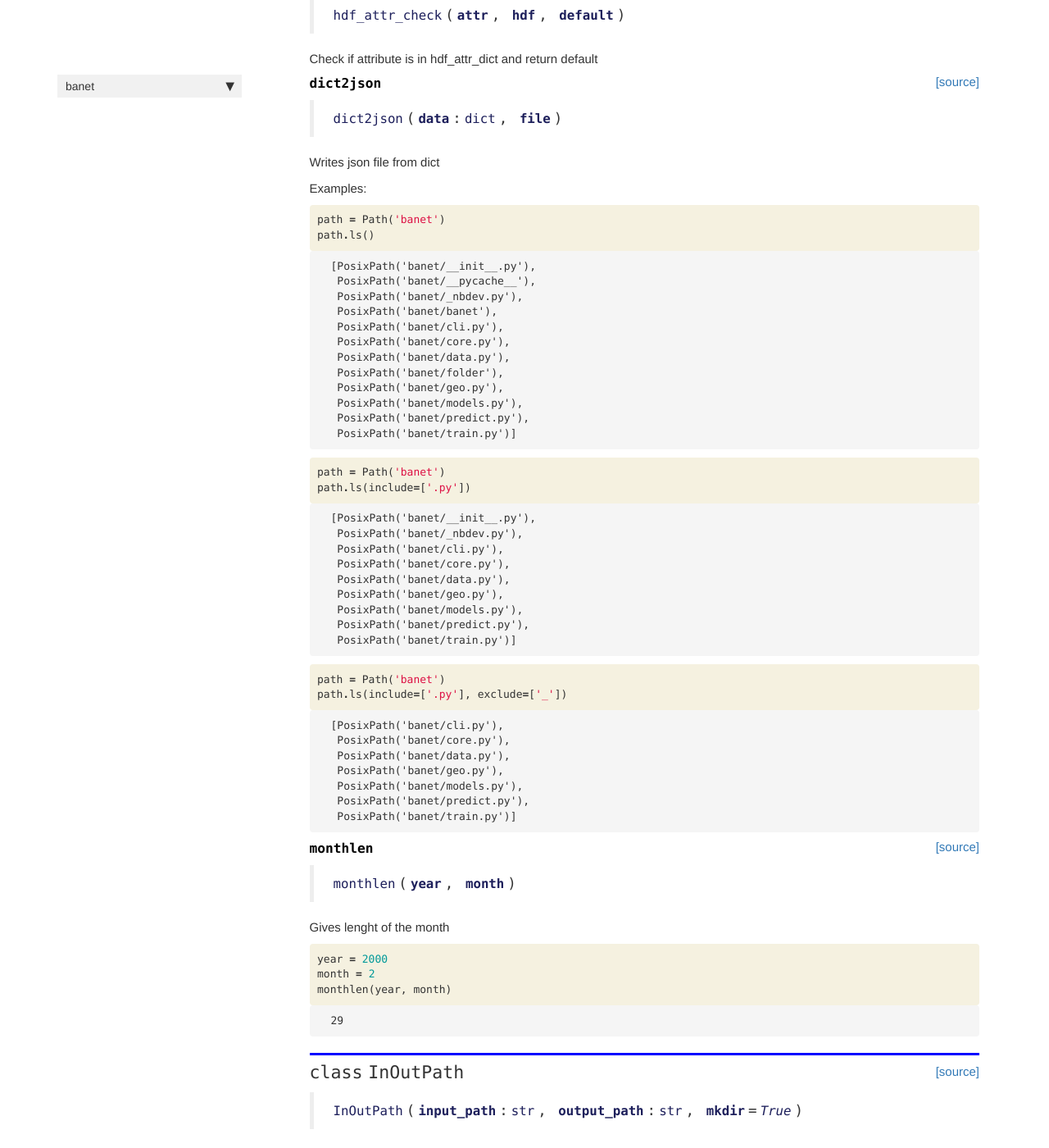
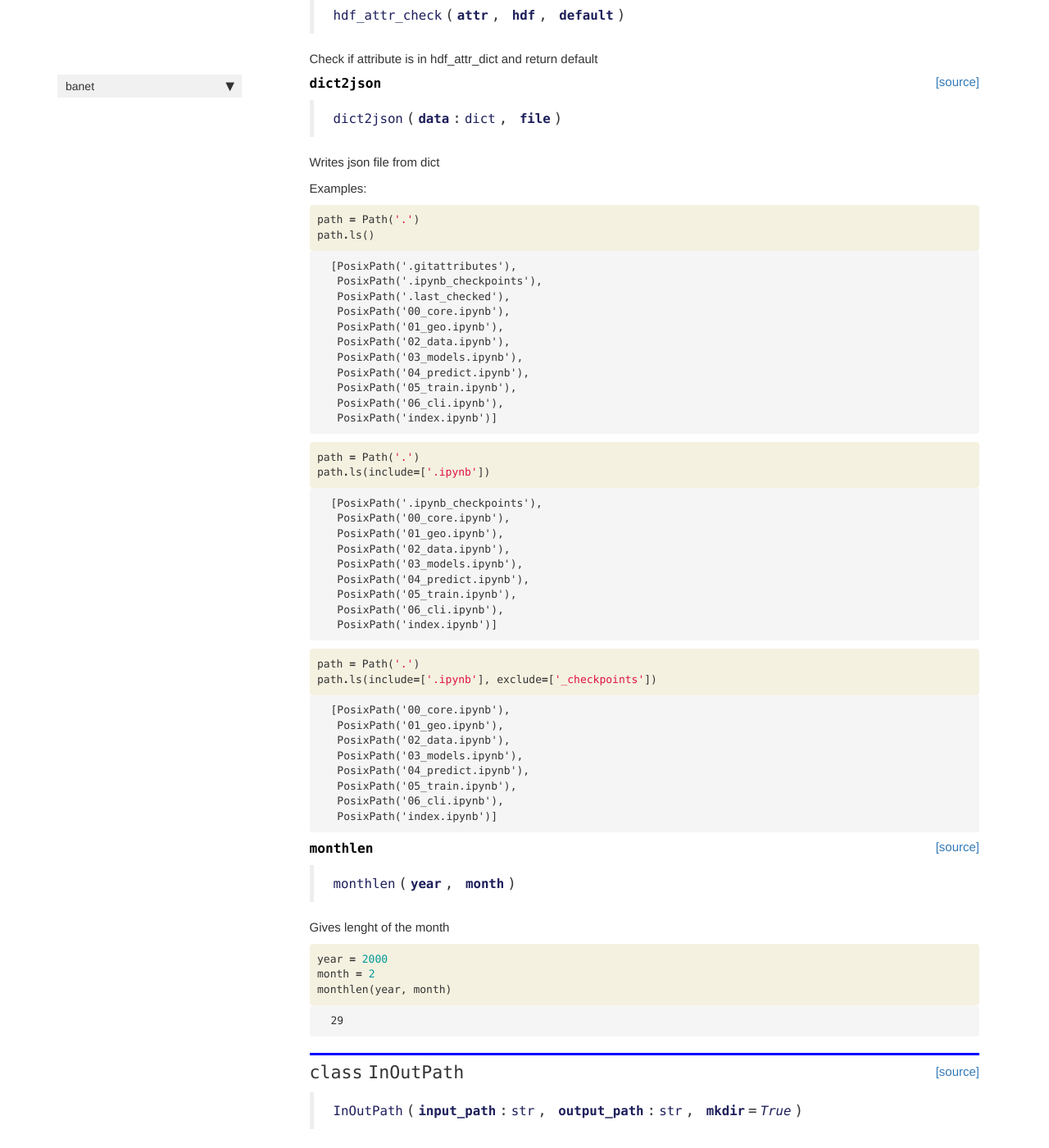
Before and after one commit to mnpinto/banet, a Jekyll site: the page built from docs/core.html, in a window 1280 px wide and 1400 px high, scrolled down 850 px. Shown: the whole window at 82% size. Built offline with Jekyll 4.4.1, drawn with Linux system fonts in a browser that asks for light colours; nearby versions of some CDN libraries; comment, search, counter and statistics services are not loaded.

Commit message:
fix docs

```diff
--- a/docs/core.html
+++ b/docs/core.html
@@ -137,7 +137,7 @@ summary: "Functions that implement basic functionality that will be used in the
 
 <div class="inner_cell">
     <div class="input_area">
-<div class=" highlight hl-ipython3"><pre><span></span><span class="n">path</span> <span class="o">=</span> <span class="n">Path</span><span class="p">(</span><span class="s1">&#39;banet&#39;</span><span class="p">)</span>
+<div class=" highlight hl-ipython3"><pre><span></span><span class="n">path</span> <span class="o">=</span> <span class="n">Path</span><span class="p">(</span><span class="s1">&#39;.&#39;</span><span class="p">)</span>
 <span class="n">path</span><span class="o">.</span><span class="n">ls</span><span class="p">()</span>
 </pre></div>
 
@@ -153,18 +153,17 @@ summary: "Functions that implement basic functionality that will be used in the
 
 
 <div class="output_text output_subarea output_execute_result">
-<pre>[PosixPath(&#39;banet/__init__.py&#39;),
- PosixPath(&#39;banet/__pycache__&#39;),
- PosixPath(&#39;banet/_nbdev.py&#39;),
- PosixPath(&#39;banet/banet&#39;),
- PosixPath(&#39;banet/cli.py&#39;),
- PosixPath(&#39;banet/core.py&#39;),
- PosixPath(&#39;banet/data.py&#39;),
- PosixPath(&#39;banet/folder&#39;),
- PosixPath(&#39;banet/geo.py&#39;),
- PosixPath(&#39;banet/models.py&#39;),
- PosixPath(&#39;banet/predict.py&#39;),
- PosixPath(&#39;banet/train.py&#39;)]</pre>
+<pre>[PosixPath(&#39;.gitattributes&#39;),
+ PosixPath(&#39;.ipynb_checkpoints&#39;),
+ PosixPath(&#39;.last_checked&#39;),
+ PosixPath(&#39;00_core.ipynb&#39;),
+ PosixPath(&#39;01_geo.ipynb&#39;),
+ PosixPath(&#39;02_data.ipynb&#39;),
+ PosixPath(&#39;03_models.ipynb&#39;),
+ PosixPath(&#39;04_predict.ipynb&#39;),
+ PosixPath(&#39;05_train.ipynb&#39;),
+ PosixPath(&#39;06_cli.ipynb&#39;),
+ PosixPath(&#39;index.ipynb&#39;)]</pre>
 </div>
 
 </div>
@@ -178,8 +177,8 @@ summary: "Functions that implement basic functionality that will be used in the
 
 <div class="inner_cell">
     <div class="input_area">
-<div class=" highlight hl-ipython3"><pre><span></span><span class="n">path</span> <span class="o">=</span> <span class="n">Path</span><span class="p">(</span><span class="s1">&#39;banet&#39;</span><span class="p">)</span>
-<span class="n">path</span><span class="o">.</span><span class="n">ls</span><span class="p">(</span><span class="n">include</span><span class="o">=</span><span class="p">[</span><span class="s1">&#39;.py&#39;</span><span class="p">])</span>
+<div class=" highlight hl-ipython3"><pre><span></span><span class="n">path</span> <span class="o">=</span> <span class="n">Path</span><span class="p">(</span><span class="s1">&#39;.&#39;</span><span class="p">)</span>
+<span class="n">path</span><span class="o">.</span><span class="n">ls</span><span class="p">(</span><span class="n">include</span><span class="o">=</span><span class="p">[</span><span class="s1">&#39;.ipynb&#39;</span><span class="p">])</span>
 </pre></div>
 
     </div>
@@ -194,15 +193,15 @@ summary: "Functions that implement basic functionality that will be used in the
 
 
 <div class="output_text output_subarea output_execute_result">
-<pre>[PosixPath(&#39;banet/__init__.py&#39;),
- PosixPath(&#39;banet/_nbdev.py&#39;),
- PosixPath(&#39;banet/cli.py&#39;),
- PosixPath(&#39;banet/core.py&#39;),
- PosixPath(&#39;banet/data.py&#39;),
- PosixPath(&#39;banet/geo.py&#39;),
- PosixPath(&#39;banet/models.py&#39;),
- PosixPath(&#39;banet/predict.py&#39;),
- PosixPath(&#39;banet/train.py&#39;)]</pre>
+<pre>[PosixPath(&#39;.ipynb_checkpoints&#39;),
+ PosixPath(&#39;00_core.ipynb&#39;),
+ PosixPath(&#39;01_geo.ipynb&#39;),
+ PosixPath(&#39;02_data.ipynb&#39;),
+ PosixPath(&#39;03_models.ipynb&#39;),
+ PosixPath(&#39;04_predict.ipynb&#39;),
+ PosixPath(&#39;05_train.ipynb&#39;),
+ PosixPath(&#39;06_cli.ipynb&#39;),
+ PosixPath(&#39;index.ipynb&#39;)]</pre>
 </div>
 
 </div>
@@ -216,8 +215,8 @@ summary: "Functions that implement basic functionality that will be used in the
 
 <div class="inner_cell">
     <div class="input_area">
-<div class=" highlight hl-ipython3"><pre><span></span><span class="n">path</span> <span class="o">=</span> <span class="n">Path</span><span class="p">(</span><span class="s1">&#39;banet&#39;</span><span class="p">)</span>
-<span class="n">path</span><span class="o">.</span><span class="n">ls</span><span class="p">(</span><span class="n">include</span><span class="o">=</span><span class="p">[</span><span class="s1">&#39;.py&#39;</span><span class="p">],</span> <span class="n">exclude</span><span class="o">=</span><span class="p">[</span><span class="s1">&#39;_&#39;</span><span class="p">])</span>
+<div class=" highlight hl-ipython3"><pre><span></span><span class="n">path</span> <span class="o">=</span> <span class="n">Path</span><span class="p">(</span><span class="s1">&#39;.&#39;</span><span class="p">)</span>
+<span class="n">path</span><span class="o">.</span><span class="n">ls</span><span class="p">(</span><span class="n">include</span><span class="o">=</span><span class="p">[</span><span class="s1">&#39;.ipynb&#39;</span><span class="p">],</span> <span class="n">exclude</span><span class="o">=</span><span class="p">[</span><span class="s1">&#39;_checkpoints&#39;</span><span class="p">])</span>
 </pre></div>
 
     </div>
@@ -232,13 +231,14 @@ summary: "Functions that implement basic functionality that will be used in the
 
 
 <div class="output_text output_subarea output_execute_result">
-<pre>[PosixPath(&#39;banet/cli.py&#39;),
- PosixPath(&#39;banet/core.py&#39;),
- PosixPath(&#39;banet/data.py&#39;),
- PosixPath(&#39;banet/geo.py&#39;),
- PosixPath(&#39;banet/models.py&#39;),
- PosixPath(&#39;banet/predict.py&#39;),
- PosixPath(&#39;banet/train.py&#39;)]</pre>
+<pre>[PosixPath(&#39;00_core.ipynb&#39;),
+ PosixPath(&#39;01_geo.ipynb&#39;),
+ PosixPath(&#39;02_data.ipynb&#39;),
+ PosixPath(&#39;03_models.ipynb&#39;),
+ PosixPath(&#39;04_predict.ipynb&#39;),
+ PosixPath(&#39;05_train.ipynb&#39;),
+ PosixPath(&#39;06_cli.ipynb&#39;),
+ PosixPath(&#39;index.ipynb&#39;)]</pre>
 </div>
 
 </div>
```
Also changed, not shown: docs/index.html (deleted, +0 -112 lines), 1 other file.
